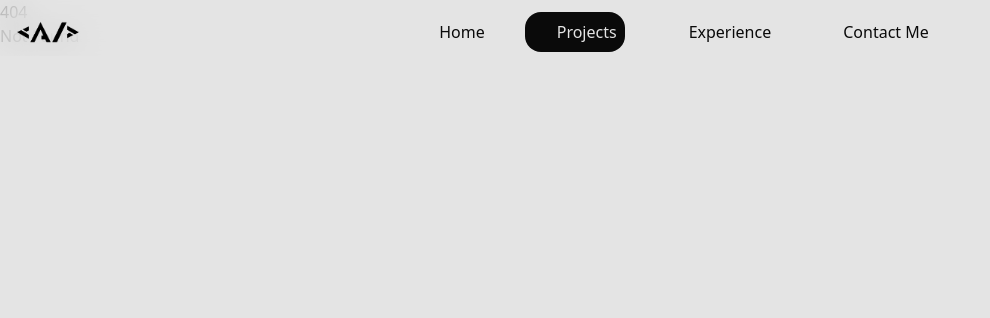
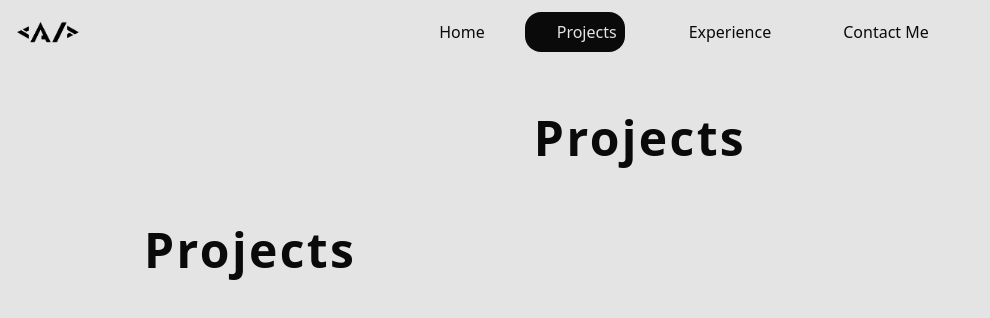
Before and after one commit to badger-99/portfolio, a SvelteKit app: page /projects in a window 1280 px wide. Before the commit this address had no page. Shown: the top 318 px of the page, without its empty margins (0-990 px from the left). Built offline with nearby package versions, Linux system fonts and the light colour scheme; some icons are missing; what @riadh-adrani/utils would draw is missing.

Commit message:
Add projects route

```diff
--- a/src/lib/components/index.ts
+++ b/src/lib/components/index.ts
@@ -4,5 +4,6 @@ export { default as NavBar } from './nav-bar.svelte'
 export { default as ResponsiveContainer } from './responsive-container.svelte'
 export { default as Home } from './home.svelte'
 export { default as Experience } from './experience.svelte'
+export { default as Projects } from './projects.svelte'
 export { default as Title } from './title.svelte'
 export { default as TitledPage } from './titled-page.svelte'
--- /dev/null
+++ b/src/lib/components/projects.svelte
@@ -0,0 +1,10 @@
+<script>
+	import TitledPage from '$lib/components/titled-page.svelte';
+	import H1 from '$lib/components/typography/h1.svelte';
+</script>
+
+<TitledPage title={'Projects'}>
+	<div>
+		<H1>Projects</H1>
+	</div>
+</TitledPage>
--- a/src/routes/+page.svelte
+++ b/src/routes/+page.svelte
@@ -5,18 +5,6 @@
 <main class="mt-14 flex h-fit flex-1 snap-y snap-mandatory flex-col px-2">
 	<section id="home">
 		<Home />
-	</section>
-
-	<section id="projects">
-		<div>
-			<h1>Projects</h1>
-		</div>
-	</section>
-
-	<section id="contact">
-		<div>
-			<h1>Contact Me</h1>
-		</div>
 	</section>
 </main>
 
--- /dev/null
+++ b/src/routes/projects/+page.svelte
@@ -0,0 +1,7 @@
+<script>
+	import Projects from "$lib/components/projects.svelte";
+
+</script>
+<section id="projects">
+		<Projects />
+	</section>
```
